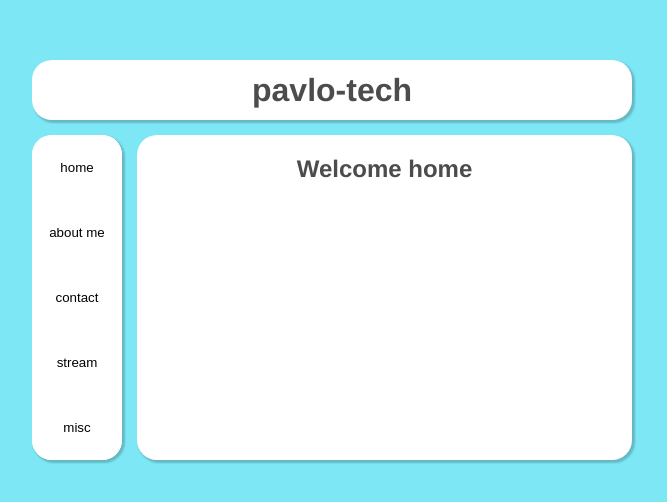
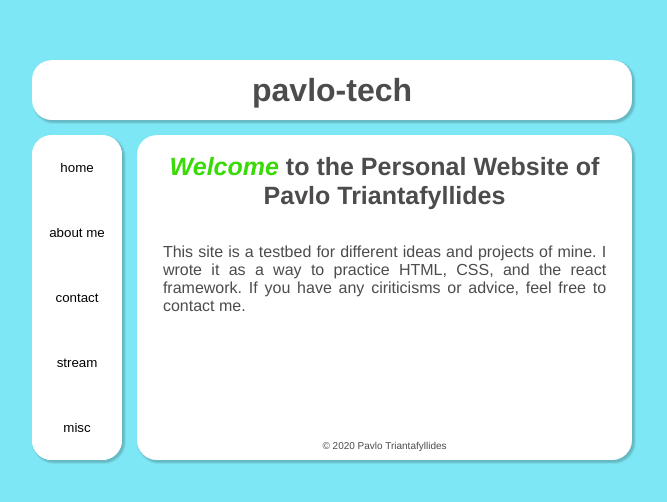
Before and after one commit to pavlo-tech/website, a React (Create React App) app: page / in a window 1280 px wide. Shown: the part 140-642 px from the top of the page, without its empty margins (308-975 px from the left). Built offline with nearby package versions, Linux system fonts and the light colour scheme.

Commit message:
homepage is ready

```diff
--- a/package.json
+++ b/package.json
@@ -7,6 +7,7 @@
     "@testing-library/react": "^9.5.0",
     "@testing-library/user-event": "^7.2.1",
     "react": "^16.13.1",
+    "react-device-detect": "^1.12.1",
     "react-dom": "^16.13.1",
     "react-scripts": "3.4.1"
   },
--- a/src/App.js
+++ b/src/App.js
@@ -1,9 +1,11 @@
 import React, { Component } from 'react';
+import {isMobile} from 'react-device-detect';
 import './App.css';
 import Banner from './Banner/Banner';
 import Sidebar from './Sidebar/Sidebar';
 import MainContent from './MainContent/MainContent';
 import ContactContent from './ContactContent/ContactContent';
+import HomeContent from './HomeContent/HomeContent';
 
 class App extends Component {
   constructor(props)
@@ -11,7 +13,7 @@ class App extends Component {
     super(props);
 
     this.navItems = {
-      'home': <h2>Welcome home</h2>,
+      'home': <HomeContent click={() => this.selectItem('contact')}/>,
       'about me': <h2>about page</h2>,
       'contact': <ContactContent/>,
       'stream': <p>this feature isn't ready yet</p>,
@@ -34,11 +36,15 @@ class App extends Component {
 
     this.selectItem(item);
   }
-
-
-  render () {
+  renderContent = () =>
+  {
+    if (isMobile)
+    {
+      return <div>This site is not yet available on mobile devices</div>;
+    }
+    else
+    {
       return (
-
         <div className="App">
           <Banner click={() => this.selectItem('home')}/>
           <Sidebar navKeys={Object.keys(this.navItems)} click={this.sidebarClickHandler}/>
@@ -51,4 +57,9 @@ class App extends Component {
     }
   }
 
+  render () {
+    return this.renderContent();
+  }
+}
+
 export default App;
--- /dev/null
+++ b/src/HomeContent/HomeContent.css
@@ -0,0 +1,64 @@
+.HomeContent{
+  margin: 2%;
+  position: relative;
+  height: 92%;
+  width: 96%;
+}
+.HomeContent h1 {
+  text-align: center;
+  font-size: 25px;
+}
+.HomeContent h1 em {
+  color: rgb(252, 29, 29);
+  animation: emphasize 4s;
+  animation-iteration-count: infinite;
+}
+@keyframes emphasize {
+  0%   {color: rgb(252, 29, 29);}
+  10%   {color: rgb(255, 101, 30);}
+  20%   {color: yellow;}
+  30%   {color: rgb(8, 209, 8);}
+  40%   {color: rgb(0, 183, 255);}
+  50%   {color: rgb(111, 7, 185);}
+  60%   {color: rgb(0, 183, 255);}
+  70%   {color: rgb(8, 209, 8);}
+  80%   {color: yellow;}
+  90%   {color: rgb(255, 101, 30);}
+  99%   {color: rgb(252, 29, 29);}
+}
+
+.HomeContent p {
+  text-align: justify;
+  padding: 1em;;
+}
+
+.HomeContent button {
+  background-color: inherit;
+  border: none;
+  font: inherit;
+  padding: 0;
+  margin: 0;
+  color: inherit;
+  border-radius: 5px;
+}
+
+.HomeContent button:hover {
+  background-color: rgb(103, 255, 116);
+  color: deeppink;
+}
+
+
+.HomeContent button:focus{
+  outline: 0;
+  box-shadow: none;
+  /*background-color: rgb(92, 92, 92);*/
+}
+
+.HomeContent footer
+{
+  width: 100%;
+  position: absolute;
+  bottom: 0%;
+  font-size: 10px;;
+  text-align: center;
+}
--- /dev/null
+++ b/src/HomeContent/HomeContent.js
@@ -0,0 +1,22 @@
+import React from 'react';
+import './HomeContent.css';
+
+const HomeContent = (props) =>
+{
+  return (
+    <div className="HomeContent">
+      <h1>
+        <em>Welcome</em> to the Personal Website of Pavlo Triantafyllides
+      </h1>
+      <p>
+        This site is a testbed for different ideas and projects of mine.
+        I wrote it as a way to practice HTML, CSS, and the react framework.
+        If you have any ciriticisms or advice, feel free to <button onClick={props.click}>contact me.</button>
+      </p>
+      <footer>
+        &copy; 2020 Pavlo Triantafyllides
+      </footer>
+    </div>
+  );
+}
+export default HomeContent;
```
Also changed, not shown: 1 other file (tests, documents, lock files or other folders). Lines whose indentation alone changed are shown as unchanged.
